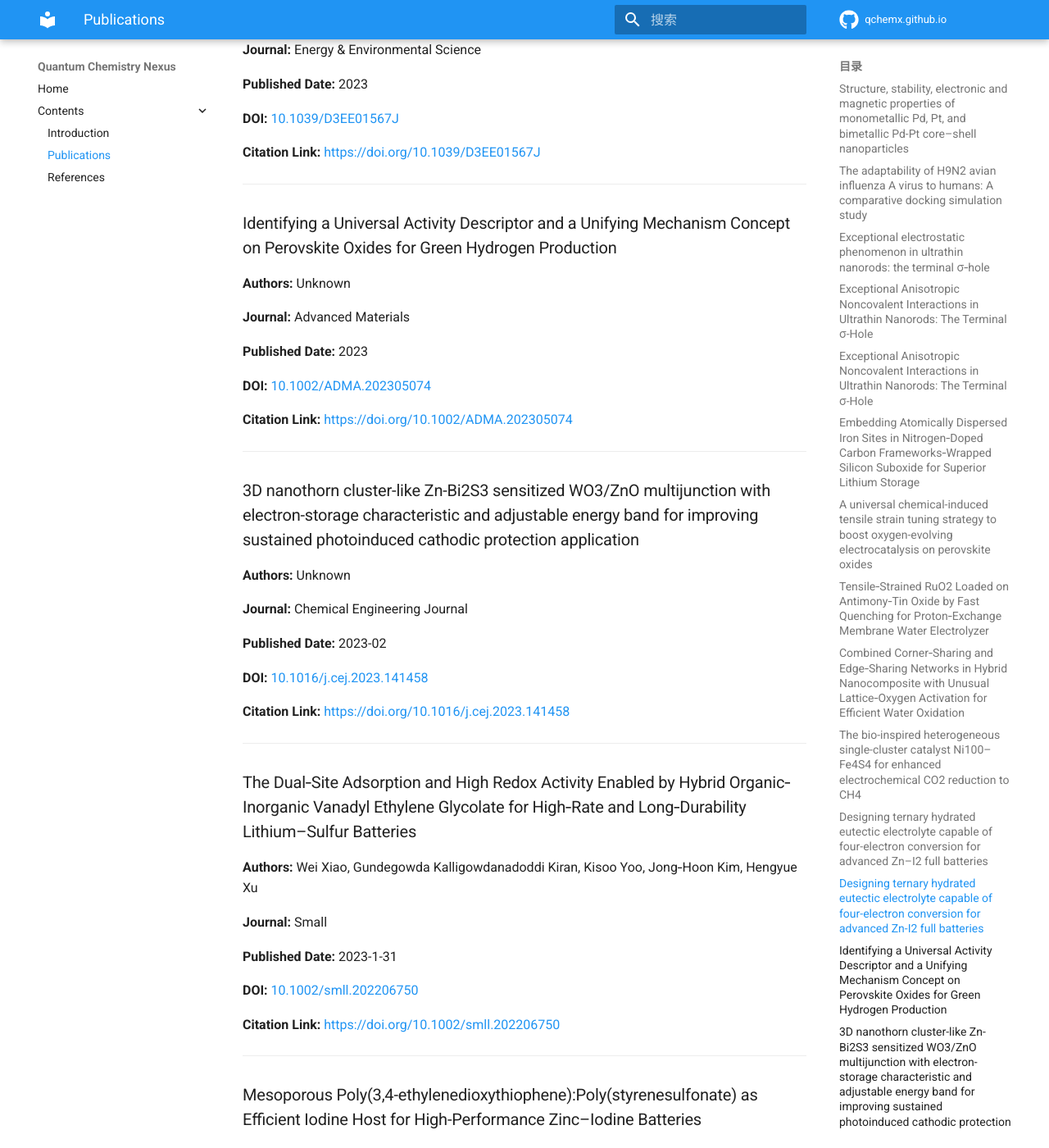
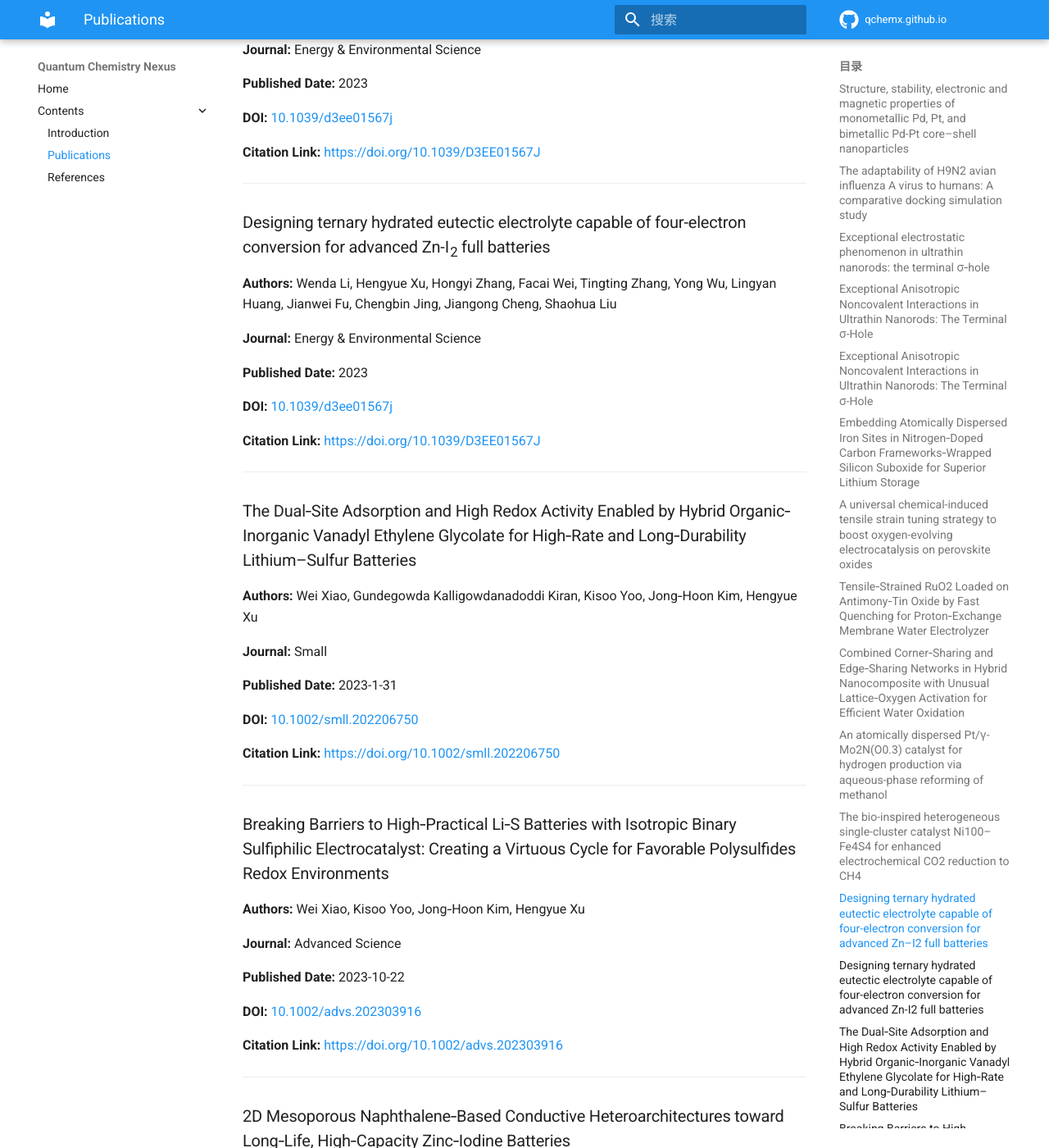
Before and after one commit to QChemX/qchemx.github.io, an MkDocs documentation site: the page built from docs/publications.md, in a window 1280 px wide and 1400 px high, scrolled down 4035 px. Shown: the whole window at 82% size. Built offline with MkDocs 1.6.1 and Material for MkDocs 9.7.7, drawn with Linux system fonts in a browser that asks for light colours; comment, search, counter and statistics services are not loaded; some of the changed text lies outside the part shown.

Commit message:
[orcid sync] Update publications

```diff
--- a/docs/publications.md
+++ b/docs/publications.md
@@ -40,7 +40,7 @@ This page was generated automatically.
 
 ### Exceptional electrostatic phenomenon in ultrathin nanorods: the terminal σ‑hole
 
-**Authors:** Unknown
+**Authors:** Hengyue Xu, Daqin Guan
 
 **Published Date:** 2021-11-26
 
@@ -86,11 +86,11 @@ This page was generated automatically.
 
 ### Embedding Atomically Dispersed Iron Sites in Nitrogen‐Doped Carbon Frameworks‐Wrapped Silicon Suboxide for Superior Lithium Storage
 
-**Authors:** Unknown
+**Authors:** Xiaotian Guo, Hengyue Xu, Wenting Li, Yangyi Liu, Yuxin Shi, Qing Li, Huan Pang
 
 **Journal:** Advanced Science
 
-**Published Date:** 2022-12-05
+**Published Date:** 2022-12-5
 
 **DOI:** [10.1002/advs.202206084](https://doi.org/10.1002/advs.202206084)
 
@@ -148,6 +148,22 @@ This page was generated automatically.
 
 ---
 
+### An atomically dispersed Pt/γ-Mo2N(O0.3) catalyst for hydrogen production via aqueous-phase reforming of methanol
+
+**Authors:** Yang Liu, Sirui Li, Shanhui Zhu
+
+**Journal:** Green Chemistry
+
+**Published Date:** 2022-8-7
+
+**DOI:** [10.1007/s11144-022-02275-x](https://doi.org/10.1007/s11144-022-02275-x)
+
+**Citation Link:** [https://doi.org/10.1039/D5GC02092A](https://doi.org/10.1039/D5GC02092A)
+
+
+
+---
+
 ### The bio-inspired heterogeneous single-cluster catalyst Ni100–Fe4S4 for enhanced electrochemical CO2 reduction to CH4
 
 **Authors:** Hengyue Xu, Lan Ma
@@ -182,47 +198,15 @@ This page was generated automatically.
 
 ### Designing ternary hydrated eutectic electrolyte capable of four-electron conversion for advanced Zn-I<sub>2</sub> full batteries
 
-**Authors:** Unknown
+**Authors:** Wenda Li, Hengyue Xu, Hongyi Zhang, Facai Wei, Tingting Zhang, Yong Wu, Lingyan Huang, Jianwei Fu, Chengbin Jing, Jiangong Cheng, Shaohua Liu
 
 **Journal:** Energy & Environmental Science
 
 **Published Date:** 2023
 
-**DOI:** [10.1039/D3EE01567J](https://doi.org/10.1039/D3EE01567J)
+**DOI:** [10.1039/d3ee01567j](https://doi.org/10.1039/d3ee01567j)
 
 **Citation Link:** [https://doi.org/10.1039/D3EE01567J](https://doi.org/10.1039/D3EE01567J)
-
-
-
----
-
-### Identifying a Universal Activity Descriptor and a Unifying Mechanism Concept on Perovskite Oxides for Green Hydrogen Production
-
-**Authors:** Unknown
-
-**Journal:** Advanced Materials
-
-**Published Date:** 2023
-
-**DOI:** [10.1002/ADMA.202305074](https://doi.org/10.1002/ADMA.202305074)
-
-**Citation Link:** [https://doi.org/10.1002/ADMA.202305074](https://doi.org/10.1002/ADMA.202305074)
-
-
-
----
-
-### 3D nanothorn cluster-like Zn-Bi2S3 sensitized WO3/ZnO multijunction with electron-storage characteristic and adjustable energy band for improving sustained photoinduced cathodic protection application
-
-**Authors:** Unknown
-
-**Journal:** Chemical Engineering Journal
-
-**Published Date:** 2023-02
-
-**DOI:** [10.1016/j.cej.2023.141458](https://doi.org/10.1016/j.cej.2023.141458)
-
-**Citation Link:** [https://doi.org/10.1016/j.cej.2023.141458](https://doi.org/10.1016/j.cej.2023.141458)
 
 
 
@@ -244,6 +228,38 @@ This page was generated automatically.
 
 ---
 
+### Breaking Barriers to High‐Practical Li‐S Batteries with Isotropic Binary Sulfiphilic Electrocatalyst: Creating a Virtuous Cycle for Favorable Polysulfides Redox Environments
+
+**Authors:** Wei Xiao, Kisoo Yoo, Jong‐Hoon Kim, Hengyue Xu
+
+**Journal:** Advanced Science
+
+**Published Date:** 2023-10-22
+
+**DOI:** [10.1002/advs.202303916](https://doi.org/10.1002/advs.202303916)
+
+**Citation Link:** [https://doi.org/10.1002/advs.202303916](https://doi.org/10.1002/advs.202303916)
+
+
+
+---
+
+### 2D Mesoporous Naphthalene‐Based Conductive Heteroarchitectures toward Long‐Life, High‐Capacity Zinc‐Iodine Batteries
+
+**Authors:** Facai Wei, Tingting Zhang, Hengyue Xu, Yonghui Peng, Haitao Guo, Yuexi Wang, Shaojian Guan, Jianwei Fu, Chengbin Jing, Jiangong Cheng, Shaohua Liu
+
+**Journal:** Advanced Functional Materials
+
+**Published Date:** 2023-10-25
+
+**DOI:** [10.1002/adfm.202310693](https://doi.org/10.1002/adfm.202310693)
+
+**Citation Link:** [https://doi.org/10.1002/adfm.202310693](https://doi.org/10.1002/adfm.202310693)
+
+
+
+---
+
 ### Mesoporous Poly(3,4-ethylenedioxythiophene):Poly(styrenesulfonate) as Efficient Iodine Host for High-Performance Zinc–Iodine Batteries
 
 **Authors:** Facai Wei, Hengyue Xu, Tingting Zhang, Wenda Li, Lingyan Huang, Yonghui Peng, Haitao Guo, Yuexi Wang, Shaojian Guan, Jianwei Fu, Chengbin Jing, Jiangong Cheng, Shaohua Liu
@@ -260,22 +276,6 @@ This page was generated automatically.
 
 ---
 
-### Breaking Barriers to High‐Practical Li‐S Batteries with Isotropic Binary Sulfiphilic Electrocatalyst: Creating a Virtuous Cycle for Favorable Polysulfides Redox Environments
-
-**Authors:** Unknown
-
-**Journal:** Advanced Science
-
-**Published Date:** 2023-11
-
-**DOI:** [10.1002/advs.202303916](https://doi.org/10.1002/advs.202303916)
-
-**Citation Link:** [https://doi.org/10.1002/advs.202303916](https://doi.org/10.1002/advs.202303916)
-
-
-
----
-
 ### Detection and treatment of biofilm-induced periodontitis by histidine-doped FeSN nanozyme with ultra-high peroxidase-like activity
 
 **Authors:** Bowen Shen, Lei Yang, Hengyue Xu, Yangheng Zhang, Dengming Ming, Liying Zhu, Yuxian Wang, Ling Jiang
@@ -287,6 +287,22 @@ This page was generated automatically.
 **DOI:** [10.1016/j.jcis.2023.06.188](https://doi.org/10.1016/j.jcis.2023.06.188)
 
 **Citation Link:** [https://doi.org/10.1016/j.jcis.2023.06.188](https://doi.org/10.1016/j.jcis.2023.06.188)
+
+
+
+---
+
+### 3D nanothorn cluster-like Zn-Bi2S3 sensitized WO3/ZnO multijunction with electron-storage characteristic and adjustable energy band for improving sustained photoinduced cathodic protection application
+
+**Authors:** Yuying Yang, Mengmeng Sun, Zhuoyuan Chen, Hengyue Xu, Xiaohui Wang, Jizhou Duan, Baorong Hou
+
+**Journal:** Chemical Engineering Journal
+
+**Published Date:** 2023-2
+
+**DOI:** [10.1016/j.cej.2023.141458](https://doi.org/10.1016/j.cej.2023.141458)
+
+**Citation Link:** [https://doi.org/10.1016/j.cej.2023.141458](https://doi.org/10.1016/j.cej.2023.141458)
 
 
 
@@ -382,6 +398,22 @@ This page was generated automatically.
 
 **DOI:** [10.1002/adma.202305074](https://doi.org/10.1002/adma.202305074)
 
+**Citation Link:** [https://doi.org/10.1002/ADMA.202305074](https://doi.org/10.1002/ADMA.202305074)
+
+
+
+---
+
+### Identifying a Universal Activity Descriptor and a Unifying Mechanism Concept on Perovskite Oxides for Green Hydrogen Production
+
+**Authors:** Daqin Guan, Hengyue Xu, Qingwen Zhang, Yu‐Cheng Huang, Chenliang Shi, Yu‐Chung Chang, Xiaomin Xu, Jiayi Tang, Yuxing Gu, Chih‐Wen Pao, Shu‐Chih Haw, Jin‐Ming Chen, Zhiwei Hu, Meng Ni, Zongping Shao
+
+**Journal:** Advanced Materials
+
+**Published Date:** 2023-9-22
+
+**DOI:** [10.1002/adma.202305074](https://doi.org/10.1002/adma.202305074)
+
 **Citation Link:** [https://doi.org/10.1002/adma.202305074](https://doi.org/10.1002/adma.202305074)
 
 
@@ -407,25 +439,9 @@ This page was generated automatically.
 
 ---
 
-### An atomically dispersed Pt/γ-Mo2N(O0.3) catalyst for hydrogen production via aqueous-phase reforming of methanol
-
-**Authors:** Paranjeet Lakhtaria, Jose Sousa, Paulo Ribeirinha, Werneri Huhtinen, Johan Tallgren, Adelio Mendes
-
-**Journal:** Green Chemistry
-
-**Published Date:** 2024
-
-**DOI:** [10.2139/ssrn.4876389](https://doi.org/10.2139/ssrn.4876389)
-
-**Citation Link:** [https://doi.org/10.1039/D5GC02092A](https://doi.org/10.1039/D5GC02092A)
-
-
-
----
-
 ### A dynamically stable self-assembled CoFe (oxy)hydroxide-based nanocatalyst with boosted electrocatalytic performance for the oxygen-evolution reaction
 
-**Authors:** Unknown
+**Authors:** Ming Zhu, Hengyue Xu, Jie Dai, Daqin Guan, Zhiwei Hu, Sixuan She, Chien-Te Chen, Ran Ran, Wei Zhou, Zongping Shao
 
 **Journal:** Journal of Materials Chemistry A
 
@@ -434,86 +450,6 @@ This page was generated automatically.
 **DOI:** [10.1039/d4ta01848f](https://doi.org/10.1039/d4ta01848f)
 
 **Citation Link:** [https://doi.org/10.1039/d4ta01848f](https://doi.org/10.1039/d4ta01848f)
-
-
-
----
-
-### 2D Mesoporous Naphthalene‐Based Conductive Heteroarchitectures toward Long‐Life, High‐Capacity Zinc‐Iodine Batteries
-
-**Authors:** Unknown
-
-**Journal:** Advanced Functional Materials
-
-**Published Date:** 2024-01
-
-**DOI:** [10.1002/adfm.202310693](https://doi.org/10.1002/adfm.202310693)
-
-**Citation Link:** [https://doi.org/10.1002/adfm.202310693](https://doi.org/10.1002/adfm.202310693)
-
-
-
----
-
-### How alginate lyase produces quasi-monodisperse oligosaccharides: A normal-mode-based docking and molecular dynamics simulation study
-
-**Authors:** Unknown
-
-**Journal:** Carbohydrate Research
-
-**Published Date:** 2024-02
-
-**DOI:** [10.1016/j.carres.2024.109022](https://doi.org/10.1016/j.carres.2024.109022)
-
-**Citation Link:** [https://doi.org/10.1016/j.carres.2024.109022](https://doi.org/10.1016/j.carres.2024.109022)
-
-
-
----
-
-### Confining Iodine into Metal‐Organic Framework Derived Metal‐Nitrogen‐Carbon for Long‐Life Aqueous Zinc‐Iodine Batteries
-
-**Authors:** Unknown
-
-**Journal:** Advanced Materials
-
-**Published Date:** 2024-07-31
-
-**DOI:** [10.1002/adma.202408317](https://doi.org/10.1002/adma.202408317)
-
-**Citation Link:** [https://doi.org/10.1002/adma.202408317](https://doi.org/10.1002/adma.202408317)
-
-
-
----
-
-### Tailoring the Electrochemical Responses of MOF‐74 Via Dual‐Defect Engineering for Superior Energy Storage
-
-**Authors:** Unknown
-
-**Journal:** Advanced Materials
-
-**Published Date:** 2024-08
-
-**DOI:** [10.1002/adma.202402234](https://doi.org/10.1002/adma.202402234)
-
-**Citation Link:** [https://doi.org/10.1002/adma.202402234](https://doi.org/10.1002/adma.202402234)
-
-
-
----
-
-### Lattice-confined localized alloying of Bi0.67TaS2 anode enabling ultrafast and stable sodium storage up to 150 C
-
-**Authors:** Unknown
-
-**Journal:** Chemical Engineering Journal
-
-**Published Date:** 2024-09
-
-**DOI:** [10.1016/j.cej.2024.153876](https://doi.org/10.1016/j.cej.2024.153876)
-
-**Citation Link:** [https://doi.org/10.1016/j.cej.2024.153876](https://doi.org/10.1016/j.cej.2024.153876)
 
 
 
@@ -599,6 +535,38 @@ This page was generated automatically.
 
 ---
 
+### Calcium Carbonate as an Ionic Molecular Lock for Ultrastrong Fluorescence of Single Organic Molecules
+
+**Authors:** Jian Zhang, Hengyue Xu, Weifeng Fang, Xin Liu, Haoke Zhang, Ruikang Tang, Zhaoming Liu
+
+**Journal:** Angewandte Chemie International Edition
+
+**Published Date:** 2024-11-16
+
+**DOI:** [10.1002/anie.202415664](https://doi.org/10.1002/anie.202415664)
+
+**Citation Link:** [https://doi.org/10.1002/anie.202415664](https://doi.org/10.1002/anie.202415664)
+
+
+
+---
+
+### Calcium Carbonate as an Ionic Molecular Lock for Ultrastrong Fluorescence of Single Organic Molecules
+
+**Authors:** Jian Zhang, Hengyue Xu, Weifeng Fang, Xin Liu, Haoke Zhang, Ruikang Tang, Zhaoming Liu
+
+**Journal:** Angewandte Chemie
+
+**Published Date:** 2024-11-16
+
+**DOI:** [10.1002/anie.202415664](https://doi.org/10.1002/anie.202415664)
+
+**Citation Link:** [https://doi.org/10.1002/ange.202415664](https://doi.org/10.1002/ange.202415664)
+
+
+
+---
+
 ### Operando Studies Redirect Spatiotemporal Restructuration of Model Coordinated Oxides in Electrochemical Oxidation
 
 **Authors:** Daqin Guan, Hengyue Xu, Yu‐Cheng Huang, Chao Jing, Yoshihiro Tsujimoto, Xiaomin Xu, Zezhou Lin, Jiayi Tang, Zehua Wang, Xiao Sun, Leqi Zhao, Hanwen Liu, Shangheng Liu, Chien‐Te Chen, Chih‐Wen Pao, Meng Ni, Zhiwei Hu, Zongping Shao
@@ -647,6 +615,22 @@ This page was generated automatically.
 
 ---
 
+### How alginate lyase produces quasi-monodisperse oligosaccharides: A normal-mode-based docking and molecular dynamics simulation study
+
+**Authors:** Hengyue Xu, Qi Gao, Lu Li, Ting Su, Dengming Ming
+
+**Journal:** Carbohydrate Research
+
+**Published Date:** 2024-2
+
+**DOI:** [10.1016/j.carres.2024.109022](https://doi.org/10.1016/j.carres.2024.109022)
+
+**Citation Link:** [https://doi.org/10.1016/j.carres.2024.109022](https://doi.org/10.1016/j.carres.2024.109022)
+
+
+
+---
+
 ### Tuning synergy between nickel and iron in Ruddlesden–Popper perovskites through controllable crystal dimensionalities towards enhanced oxygen‐evolving activity and stability
 
 **Authors:** Haijuan Zhang, Daqin Guan, Yuxing Gu, Hengyue Xu, Chunchang Wang, Zongping Shao, Youmin Guo
@@ -743,6 +727,22 @@ This page was generated automatically.
 
 ---
 
+### Tailoring the Electrochemical Responses of MOF‐74 Via Dual‐Defect Engineering for Superior Energy Storage
+
+**Authors:** Tingting Chen, Hengyue Xu, Shaopeng Li, Jiaqi Zhang, Zhicheng Tan, Long Chen, Yiwang Chen, Zhongjie Huang, Huan Pang
+
+**Journal:** Advanced Materials
+
+**Published Date:** 2024-5-29
+
+**DOI:** [10.1002/adma.202402234](https://doi.org/10.1002/adma.202402234)
+
+**Citation Link:** [https://doi.org/10.1002/adma.202402234](https://doi.org/10.1002/adma.202402234)
+
+
+
+---
+
 ### In Situ Species Analysis of a Lithium-Ion Battery Electrolyte Containing LiTFSI and Propylene Carbonate
 
 **Authors:** Ya-Qian Wang, Hengyue Xu, Bobo Cao, Jing Ma, Zhi-Wu Yu
@@ -807,6 +807,22 @@ This page was generated automatically.
 
 ---
 
+### Confining Iodine into Metal‐Organic Framework Derived Metal‐Nitrogen‐Carbon for Long‐Life Aqueous Zinc‐Iodine Batteries
+
+**Authors:** Xiaotian Guo, Hengyue Xu, Yijian Tang, Zhangbin Yang, Fei Dou, Wenting Li, Qing Li, Huan Pang
+
+**Journal:** Advanced Materials
+
+**Published Date:** 2024-7-31
+
+**DOI:** [10.1002/adma.202408317](https://doi.org/10.1002/adma.202408317)
+
+**Citation Link:** [https://doi.org/10.1002/adma.202408317](https://doi.org/10.1002/adma.202408317)
+
+
+
+---
+
 ### Ultralong K0.5Mn0.75PS3 Nanowires Tailored by K‐Ion Scissors for Extraordinary Sodium‐Ion Storage
 
 **Authors:** Xueyang Tu, Hengyue Xu, Youtan Pan, Zhuoran Lv, Linlin Wang, Bingyi Zhu, Tianquan Lin, Hui Bi, Yuqiang Fang, Fuqiang Huang
@@ -850,6 +866,22 @@ This page was generated automatically.
 **DOI:** [10.1016/j.cplett.2024.141492](https://doi.org/10.1016/j.cplett.2024.141492)
 
 **Citation Link:** [https://doi.org/10.1016/j.cplett.2024.141492](https://doi.org/10.1016/j.cplett.2024.141492)
+
+
+
+---
+
+### Lattice-confined localized alloying of Bi0.67TaS2 anode enabling ultrafast and stable sodium storage up to 150 C
+
+**Authors:** Yiran Hao, Hengyue Xu, Zhuoran Lv, Xueyang Tu, Wenjing Xu, Wujie Dong, Peng Qin, Fuqiang Huang
+
+**Journal:** Chemical Engineering Journal
+
+**Published Date:** 2024-9
+
+**DOI:** [10.1016/j.cej.2024.153876](https://doi.org/10.1016/j.cej.2024.153876)
+
+**Citation Link:** [https://doi.org/10.1016/j.cej.2024.153876](https://doi.org/10.1016/j.cej.2024.153876)
 
 
 
@@ -903,70 +935,6 @@ This page was generated automatically.
 
 ---
 
-### Emerging insights into the application of metal-organic framework (MOF)-based materials for electrochemical heavy metal ion detection
-
-**Authors:** Unknown
-
-**Journal:** Food Chemistry
-
-**Published Date:** 2025-01
-
-**DOI:** [10.1016/j.foodchem.2024.141387](https://doi.org/10.1016/j.foodchem.2024.141387)
-
-**Citation Link:** [https://doi.org/10.1016/j.foodchem.2024.141387](https://doi.org/10.1016/j.foodchem.2024.141387)
-
-
-
----
-
-### Calcium Carbonate as an Ionic Molecular Lock for Ultrastrong Fluorescence of Single Organic Molecules
-
-**Authors:** Unknown
-
-**Journal:** Angewandte Chemie International Edition
-
-**Published Date:** 2025-01-15
-
-**DOI:** [10.1002/anie.202415664](https://doi.org/10.1002/anie.202415664)
-
-**Citation Link:** [https://doi.org/10.1002/anie.202415664](https://doi.org/10.1002/anie.202415664)
-
-
-
----
-
-### Calcium Carbonate as an Ionic Molecular Lock for Ultrastrong Fluorescence of Single Organic Molecules
-
-**Authors:** Unknown
-
-**Journal:** Angewandte Chemie
-
-**Published Date:** 2025-01-15
-
-**DOI:** [10.1002/ange.202415664](https://doi.org/10.1002/ange.202415664)
-
-**Citation Link:** [https://doi.org/10.1002/ange.202415664](https://doi.org/10.1002/ange.202415664)
-
-
-
----
-
-### MnxCo3-xO4 spinel activates peroxymonosulfate for highly effective bisphenol A degradation with ultralow catalyst and persulfate usage
-
-**Authors:** Unknown
-
-**Journal:** Journal of Hazardous Materials
-
-**Published Date:** 2025-03
-
-**DOI:** [10.1016/j.jhazmat.2024.136826](https://doi.org/10.1016/j.jhazmat.2024.136826)
-
-**Citation Link:** [https://doi.org/10.1016/j.jhazmat.2024.136826](https://doi.org/10.1016/j.jhazmat.2024.136826)
-
-
-
----
-
 ### MOF Derived Phosphide Nanocubes with Internal Heterojunction: A Study Powered by Single Entity Electrochemistry
 
 **Authors:** Unknown
@@ -983,38 +951,6 @@ This page was generated automatically.
 
 ---
 
-### Harnessing Multimetallic Effects via Metal–Phenolic Networks: Feasible On-Surface Assembly and Direct Use as Electrocatalysts
-
-**Authors:** Unknown
-
-**Journal:** The Journal of Physical Chemistry Letters
-
-**Published Date:** 2025-05-29
-
-**DOI:** [10.1021/acs.jpclett.5c00491](https://doi.org/10.1021/acs.jpclett.5c00491)
-
-**Citation Link:** [https://doi.org/10.1021/acs.jpclett.5c00491](https://doi.org/10.1021/acs.jpclett.5c00491)
-
-
-
----
-
-### Balanced Iodophilicity and Solvophilicity Unlocks Fast Iodine Conversion Chemistry
-
-**Authors:** Unknown
-
-**Journal:** Journal of the American Chemical Society
-
-**Published Date:** 2025-08-13
-
-**DOI:** [10.1021/jacs.5c05786](https://doi.org/10.1021/jacs.5c05786)
-
-**Citation Link:** [https://doi.org/10.1021/jacs.5c05786](https://doi.org/10.1021/jacs.5c05786)
-
-
-
----
-
 ### Design principles of underpotential deposition chemistry for highly reversible multivalent metal anodes
 
 **Authors:** Yu Zhang, Yanzeng Ge, Hengyue Xu, Si Tang, Jing Li, Hui Zhang, Xinlong Tian, Jinlin Yang
@@ -1026,6 +962,22 @@ This page was generated automatically.
 **DOI:** [10.1016/j.ensm.2024.103991](https://doi.org/10.1016/j.ensm.2024.103991)
 
 **Citation Link:** [https://doi.org/10.1016/j.ensm.2024.103991](https://doi.org/10.1016/j.ensm.2024.103991)
+
+
+
+---
+
+### Emerging insights into the application of metal-organic framework (MOF)-based materials for electrochemical heavy metal ion detection
+
+**Authors:** Xiaotian Guo, Siyi Feng, Yi Peng, Bing Li, Jingwen Zhao, Hengyue Xu, Xiangren Meng, Weiwei Zhai, Huan Pang
+
+**Journal:** Food Chemistry
+
+**Published Date:** 2025-1
+
+**DOI:** [10.1016/j.foodchem.2024.141387](https://doi.org/10.1016/j.foodchem.2024.141387)
+
+**Citation Link:** [https://doi.org/10.1016/j.foodchem.2024.141387](https://doi.org/10.1016/j.foodchem.2024.141387)
 
 
 
@@ -1111,6 +1063,22 @@ This page was generated automatically.
 
 ---
 
+### MnxCo3-xO4 spinel activates peroxymonosulfate for highly effective bisphenol A degradation with ultralow catalyst and persulfate usage
+
+**Authors:** Lu-Lu Zhou, Hengyue Xu, Yi-Han Sheng, Wei-Kang Wang, Juan Xu
+
+**Journal:** Journal of Hazardous Materials
+
+**Published Date:** 2025-3
+
+**DOI:** [10.1016/j.jhazmat.2024.136826](https://doi.org/10.1016/j.jhazmat.2024.136826)
+
+**Citation Link:** [https://doi.org/10.1016/j.jhazmat.2024.136826](https://doi.org/10.1016/j.jhazmat.2024.136826)
+
+
+
+---
+
 ### Atomic dispersion of Ag on Mn2O3 for soot catalytic oxidation: Dispersion mechanism and catalytic intermediate identification
 
 **Authors:** Qian Lv, Baofang Jin, Hengyue Xu, Xiaodong Wu, Ningqiang Zhang, Dawei Pang, Ang Li, Xiaodong Han
@@ -1154,6 +1122,22 @@ This page was generated automatically.
 **DOI:** [10.1038/s41467-025-57353-0](https://doi.org/10.1038/s41467-025-57353-0)
 
 **Citation Link:** [https://doi.org/10.1038/s41467-025-57353-0](https://doi.org/10.1038/s41467-025-57353-0)
+
+
+
+---
+
+### Harnessing Multimetallic Effects via Metal–Phenolic Networks: Feasible On-Surface Assembly and Direct Use as Electrocatalysts
+
+**Authors:** Jiawen Cheng, Tingting Chen, Hengyue Xu, Jiaqi Zhang, Long Chen, Zhongjie Huang
+
+**Journal:** The Journal of Physical Chemistry Letters
+
+**Published Date:** 2025-5-20
+
+**DOI:** [10.1021/acs.jpclett.5c00491](https://doi.org/10.1021/acs.jpclett.5c00491)
+
+**Citation Link:** [https://doi.org/10.1021/acs.jpclett.5c00491](https://doi.org/10.1021/acs.jpclett.5c00491)
 
 
 
@@ -1287,6 +1271,22 @@ This page was generated automatically.
 
 ---
 
+### Balanced Iodophilicity and Solvophilicity Unlocks Fast Iodine Conversion Chemistry
+
+**Authors:** Tao Xiao, Jin-Lin Yang, Ruo Jie Xu, Hengyue Xu, Huan Liu, Jia Li, Haoming Bao, Xiaoyan Jin, Seong-Ju Hwang, Zhe Wang, Hong Jin Fan
+
+**Journal:** Journal of the American Chemical Society
+
+**Published Date:** 2025-8-1
+
+**DOI:** [10.1021/jacs.5c05786](https://doi.org/10.1021/jacs.5c05786)
+
+**Citation Link:** [https://doi.org/10.1021/jacs.5c05786](https://doi.org/10.1021/jacs.5c05786)
+
+
+
+---
+
 ### Application of Metal‐Organic Framework Composites
 
 **Authors:** Yihao Chen, Hengyue Xu, Jiakang Shi, Yichun Su, Xudong Chen, Huan Pang
```
Also changed, not shown: other parts of docs/publications.md (+3 -3 lines).
